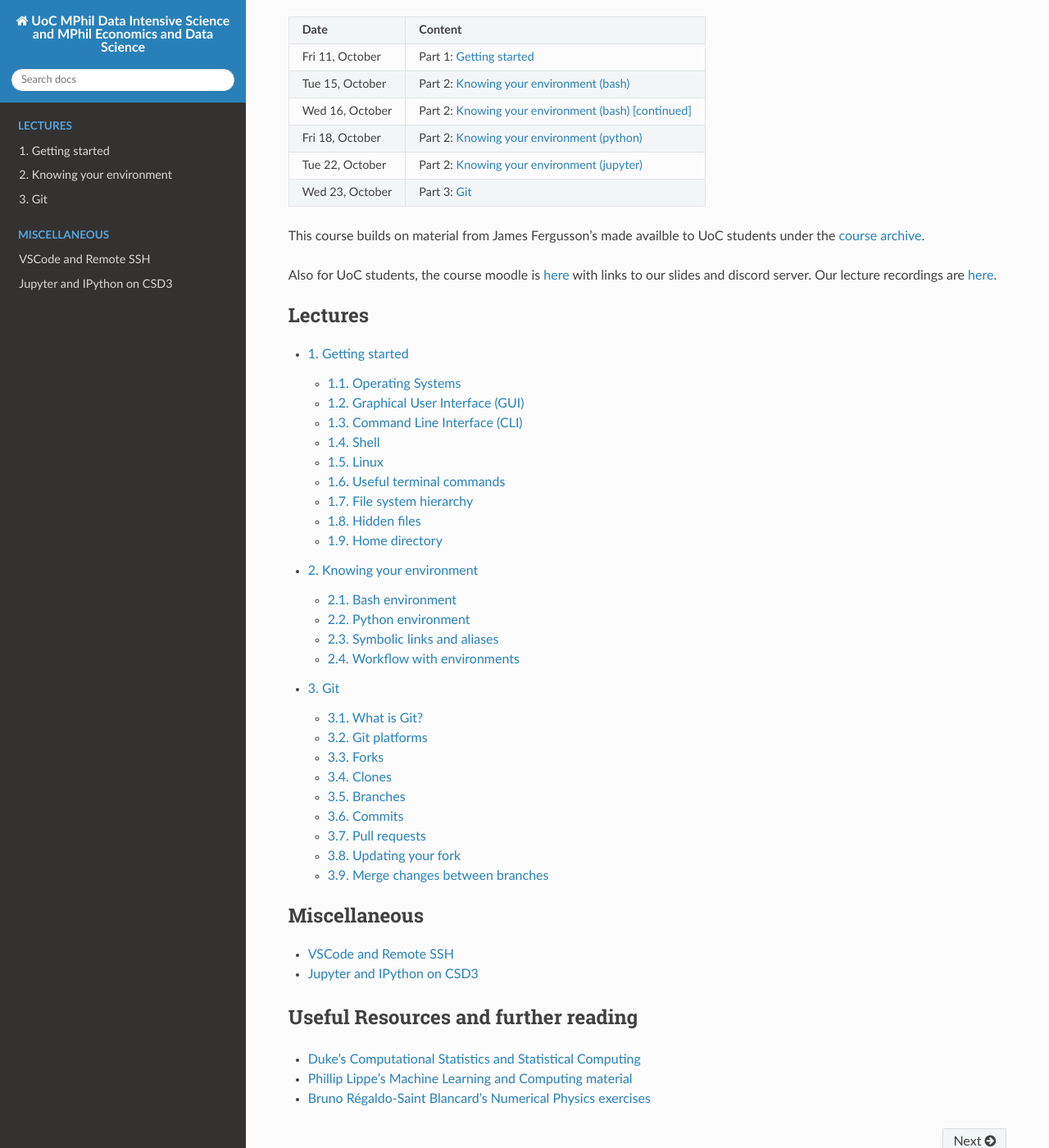
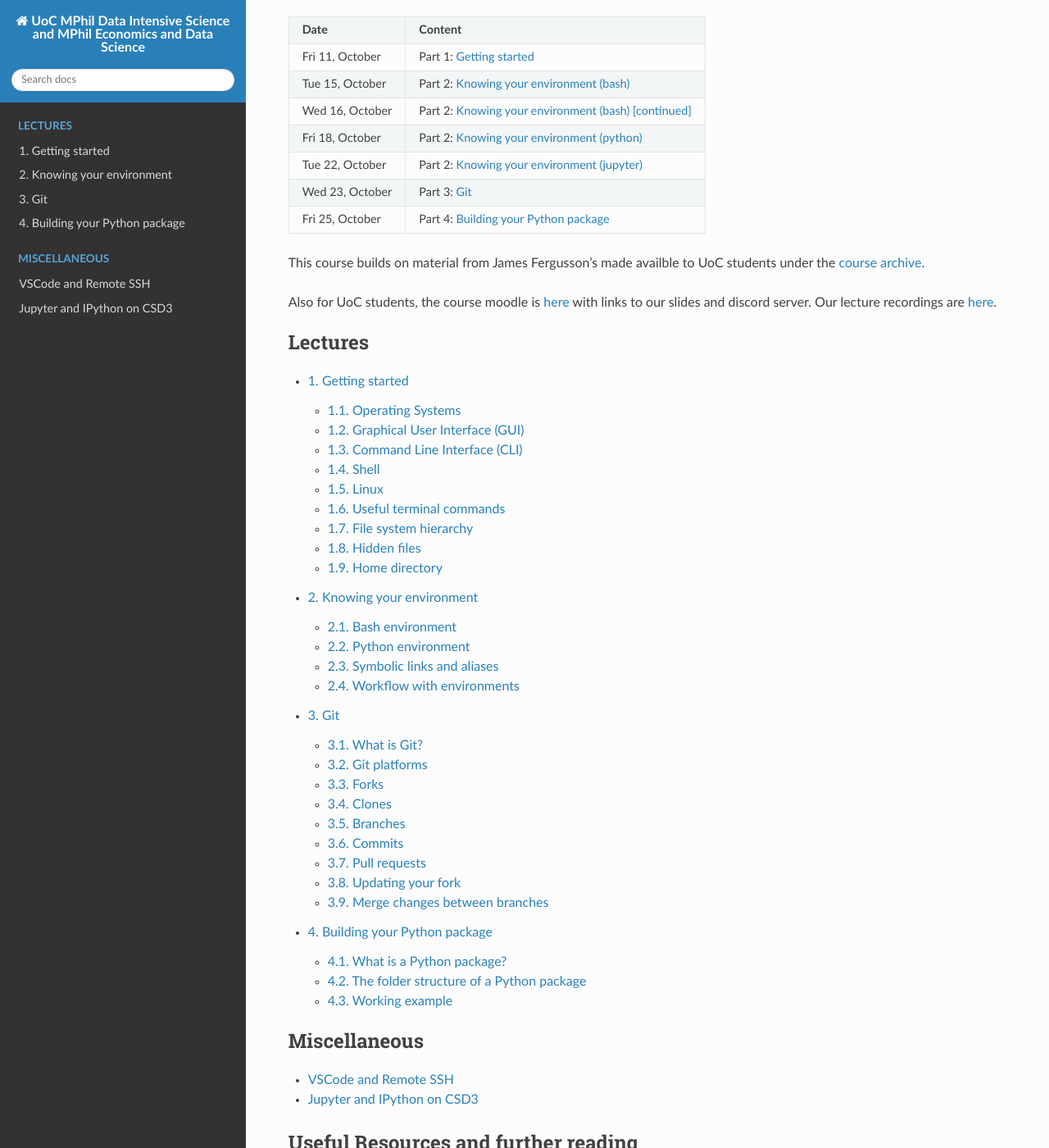
Before and after one commit to borisbolliet/ResearchComputing, a Sphinx documentation site: the page built from docs/index.rst, in a window 1280 px wide and 1400 px high, scrolled down 637 px. Shown: the whole window at 82% size. Built offline with Sphinx 7.4.7 and the Read the Docs theme 3.1.0, drawn with Linux system fonts in a browser that asks for light colours.

Commit message:
adding python part

```diff
--- a/docs/index.rst
+++ b/docs/index.rst
@@ -56,6 +56,8 @@ Location: Small Lecture Theatre, Cavendish Laboratory, University of Cambridge.
 +------------------------------------+-------------------------------------------------------------------------------------------------------------------------+
 | Wed 23, October                    | Part 3: `Git <material/part3/notebook.ipynb#Git>`_                                                                      |
 +------------------------------------+-------------------------------------------------------------------------------------------------------------------------+
+| Fri 25, October                    | Part 4: `Building your Python package <material/part4/notebook.ipynb#Building-your-Python-package>`_                    |
++------------------------------------+-------------------------------------------------------------------------------------------------------------------------+
 
 This course builds on material from James Fergusson's made availble to
 UoC students under the `course archive <https://gitlab.developers.cam.ac.uk/phy/data-intensive-science-mphil/lecture-materials/c1_research_computing/-/tree/main/course_archive?ref_type=heads>`_.
```
Also changed, not shown: other parts of docs/index.rst (+1 -0 lines), README.md (+0 -2 lines), docs/material/part1/notebook.ipynb, docs/material/part4/notebook.ipynb.
